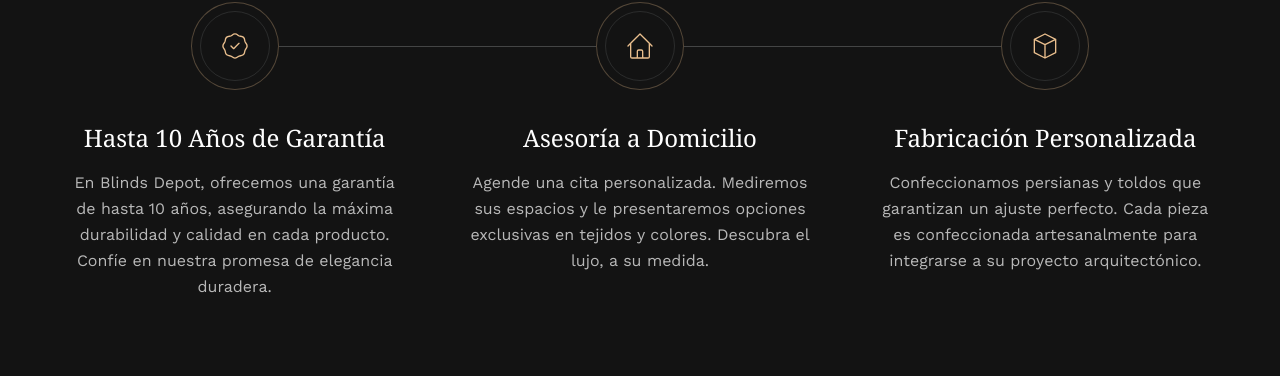
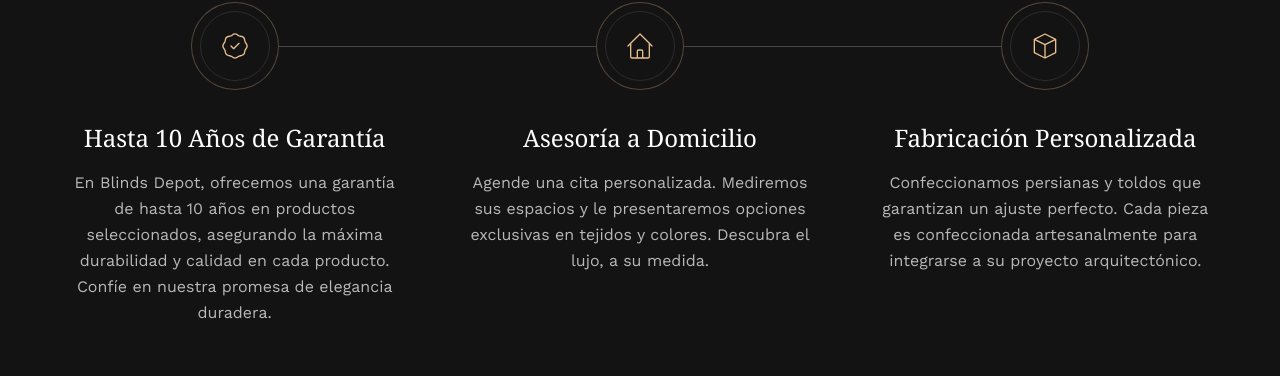
Before and after one commit to alexmendoza93/blindsdepot, a Next.js app: page / in a window 1280 px wide. Shown: the part 970-1346 px from the top of the page. Built offline with nearby package versions, Linux system fonts and the light colour scheme.

Commit message:
garanty undated and some descriptions, deleted somo products

```diff
--- a/app/components/FeaturesSection.tsx
+++ b/app/components/FeaturesSection.tsx
@@ -4,7 +4,7 @@ export default function FeaturesSection() {
       id: "warranty",
       title: "Hasta 10 Años de Garantía",
       description:
-        "En Blinds Depot, ofrecemos una garantía de hasta 10 años, asegurando la máxima durabilidad y calidad en cada producto. Confíe en nuestra promesa de elegancia duradera.",
+        "En Blinds Depot, ofrecemos una garantía de hasta 10 años en productos seleccionados, asegurando la máxima durabilidad y calidad en cada producto. Confíe en nuestra promesa de elegancia duradera.",
       icon: (
         <svg
           className="w-8 h-8 text-secondary"
--- a/app/data/products.ts
+++ b/app/data/products.ts
@@ -29,8 +29,10 @@ export const products: Product[] = [
     description:
       "Las cortinas de onda perfecta se caracterizan por su diseño de ondas simétricas y fluidas que aportan modernidad y mucha sofisticación a cualquier espacio. Su mecanismo y la cinta especial aseguran que cada onda mantenga su forma exacta desde el riel hasta el suelo, creando una caída verdaderamente impecable ideal para espacios contemporáneos o ventanales altos.",
     image: "/images/onda-perfecta.jpeg",
-    heroImage: "https://images.unsplash.com/photo-1513694203232-719a280e022f?q=80&w=2069&auto=format&fit=crop",
-    aboutImage: "https://images.unsplash.com/photo-1615873968403-89e068629265?q=80&w=1932&auto=format&fit=crop",
+    heroImage:
+      "https://images.unsplash.com/photo-1513694203232-719a280e022f?q=80&w=2069&auto=format&fit=crop",
+    aboutImage:
+      "https://images.unsplash.com/photo-1615873968403-89e068629265?q=80&w=1932&auto=format&fit=crop",
     heroAdjectives: ["MODERNIDAD", "SIMETRÍA", "ELEGANCIA"],
     advantages: [
       "Caída impecable y uniforme que siempre mantiene su forma",
@@ -90,8 +92,10 @@ export const products: Product[] = [
     description:
       "El diseño tradicional y elegante que nunca pasa de moda. Un clásico atemporal que enriquece cualquier decoración interior gracias a sus característicos pliegues agrupados.",
     image: "/images/pliegue-frances-4.jpeg",
-    heroImage: "https://images.unsplash.com/photo-1588854337236-6889d631faa8?q=80&w=2070&auto=format&fit=crop",
-    aboutImage: "https://images.unsplash.com/photo-1522771739844-6a9f6d5f14af?q=80&w=1971&auto=format&fit=crop",
+    heroImage:
+      "https://images.unsplash.com/photo-1588854337236-6889d631faa8?q=80&w=2070&auto=format&fit=crop",
+    aboutImage:
+      "https://images.unsplash.com/photo-1522771739844-6a9f6d5f14af?q=80&w=1971&auto=format&fit=crop",
     heroAdjectives: ["CLÁSICA", "ATEMPORAL", "DISTINGUIDA"],
     advantages: [
       "Aporta cuerpo, volumen y una caída estructurada muy elegante",
@@ -141,9 +145,12 @@ export const products: Product[] = [
     category: "Cortinas",
     description:
       "Caída suave y ondas marcadas para un estilo contemporáneo. Complemento perfecto de barras decorativas, ofreciendo una instalación visible y estética.",
-    image: "https://amazonaws.ipos.mx/fotos/4135/producto/3557582cc48d402593c5ecdc3231b8bc_16102025033644.jpg",
-    heroImage: "https://images.unsplash.com/photo-1600585154340-be6161a56a0c?q=80&w=2070&auto=format&fit=crop",
-    aboutImage: "https://images.unsplash.com/photo-1616047006789-b7af5afb8c20?q=80&w=1964&auto=format&fit=crop",
+    image:
+      "https://amazonaws.ipos.mx/fotos/4135/producto/3557582cc48d402593c5ecdc3231b8bc_16102025033644.jpg",
+    heroImage:
+      "https://images.unsplash.com/photo-1600585154340-be6161a56a0c?q=80&w=2070&auto=format&fit=crop",
+    aboutImage:
+      "https://images.unsplash.com/photo-1616047006789-b7af5afb8c20?q=80&w=1964&auto=format&fit=crop",
     heroAdjectives: ["CONTEMPORÁNEA", "VERSÁTIL", "PRÁCTICA"],
     advantages: [
       "Instalación sencilla y deslizamiento fluido sobre la barra",
@@ -194,9 +201,12 @@ export const products: Product[] = [
     category: "Persianas",
     description:
       "Simplicidad y funcionalidad para cualquier tipo de ambiente. Su diseño plano y compacto se adapta discretamente a la ventana, ofreciendo una extensa colección de telas y acabados.",
-    image: "https://i0.wp.com/persianaspentagrama.com/wp-content/uploads/2024/12/destacado-cortinas-enrollables.webp",
-    heroImage: "https://images.unsplash.com/photo-1616486338812-3dadae4b4ace?q=80&w=2064&auto=format&fit=crop",
-    aboutImage: "https://images.unsplash.com/photo-1505691938895-1758d7feb511?q=80&w=2000&auto=format&fit=crop",
+    image:
+      "https://i0.wp.com/persianaspentagrama.com/wp-content/uploads/2024/12/destacado-cortinas-enrollables.webp",
+    heroImage:
+      "https://images.unsplash.com/photo-1616486338812-3dadae4b4ace?q=80&w=2064&auto=format&fit=crop",
+    aboutImage:
+      "https://images.unsplash.com/photo-1505691938895-1758d7feb511?q=80&w=2000&auto=format&fit=crop",
     heroAdjectives: ["MINIMALISTA", "FUNCIONAL", "PRÁCTICA"],
     advantages: [
       "Ocupan muy poco espacio visual y físico al estar enrolladas",
@@ -246,9 +256,12 @@ export const products: Product[] = [
     category: "Persianas",
     description:
       "Control preciso de la luz con un diseño innovador de franjas sólidas y traslúcidas intercaladas. Una dualidad elegante que brinda un ambiente sofisticado y moderno.",
-    image: "https://http2.mlstatic.com/D_NQ_NP_802911-MLM100499430100_122025-O-oferta-persianas-sheer-elegance-enrollable-a-599-m2-43.webp",
-    heroImage: "https://images.unsplash.com/photo-1513694203232-719a280e022f?q=80&w=2069&auto=format&fit=crop",
-    aboutImage: "https://images.unsplash.com/photo-1615873968403-89e068629265?q=80&w=1932&auto=format&fit=crop",
+    image:
+      "https://http2.mlstatic.com/D_NQ_NP_802911-MLM100499430100_122025-O-oferta-persianas-sheer-elegance-enrollable-a-599-m2-43.webp",
+    heroImage:
+      "https://images.unsplash.com/photo-1513694203232-719a280e022f?q=80&w=2069&auto=format&fit=crop",
+    aboutImage:
+      "https://images.unsplash.com/photo-1615873968403-89e068629265?q=80&w=1932&auto=format&fit=crop",
     heroAdjectives: ["SOFISTICADA", "DUAL", "VERSÁTIL"],
     advantages: [
       "Regula la privacidad y entrada de luz sin necesidad de subir la persiana completa",
@@ -302,9 +315,12 @@ export const products: Product[] = [
     category: "Persianas",
     description:
       "La solución definitiva para control total: combina una persiana traslúcida y una black out en una sola ventana. Maximiza tu control de la iluminación de manera inteligente.",
-    image: "https://azuldecor.com.mx/wp-content/uploads/2025/08/sala-de-estar-con-cortinas-enrollables-dia-noche.jpg",
-    heroImage: "https://images.unsplash.com/photo-1588854337236-6889d631faa8?q=80&w=2070&auto=format&fit=crop",
-    aboutImage: "https://images.unsplash.com/photo-1522771739844-6a9f6d5f14af?q=80&w=1971&auto=format&fit=crop",
+    image:
+      "https://azuldecor.com.mx/wp-content/uploads/2025/08/sala-de-estar-con-cortinas-enrollables-dia-noche.jpg",
+    heroImage:
+      "https://images.unsplash.com/photo-1588854337236-6889d631faa8?q=80&w=2070&auto=format&fit=crop",
+    aboutImage:
+      "https://images.unsplash.com/photo-1522771739844-6a9f6d5f14af?q=80&w=1971&auto=format&fit=crop",
     heroAdjectives: ["DOBLE FUNCIÓN", "INTELIGENTE", "ÓPTIMA"],
     advantages: [
       "Dos persianas independientes compartiendo el mismo soporte",
@@ -354,9 +370,12 @@ export const products: Product[] = [
     category: "Persianas",
     description:
       "Oscuridad máxima ideal para un descanso profundo y reparador. Aislamiento térmico y visual del exterior mediante telas recubiertas de alta tecnología.",
-    image: "https://www.disprodec.com.co/images/Productos/Nuevos_Productos/Cortinas_enrollables/cortina-enrollable1.jpg",
-    heroImage: "https://images.unsplash.com/photo-1600585154340-be6161a56a0c?q=80&w=2070&auto=format&fit=crop",
-    aboutImage: "https://images.unsplash.com/photo-1616047006789-b7af5afb8c20?q=80&w=1964&auto=format&fit=crop",
+    image:
+      "https://www.disprodec.com.co/images/Productos/Nuevos_Productos/Cortinas_enrollables/cortina-enrollable1.jpg",
+    heroImage:
+      "https://images.unsplash.com/photo-1600585154340-be6161a56a0c?q=80&w=2070&auto=format&fit=crop",
+    aboutImage:
+      "https://images.unsplash.com/photo-1616047006789-b7af5afb8c20?q=80&w=1964&auto=format&fit=crop",
     heroAdjectives: ["DESCANSO", "AISLANTE", "MÁXIMA PRIVACIDAD"],
     advantages: [
       "Bloqueo total del paso de luz a través de la tela",
@@ -406,9 +425,12 @@ export const products: Product[] = [
     category: "Persianas",
     description:
       "Control solar y privacidad sin perder la vista al exterior. Tejidos perforados de alta tecnología que filtran los rayos UV manteniendo tus espacios frescos y luminosos.",
-    image: "https://abaser.co/wp-content/uploads/elementor/thumbs/enrollable-galeria-home-pyc5w3k8pofq3778at1kttfqzc890t1tvcq8cfejd4.jpg",
-    heroImage: "https://images.unsplash.com/photo-1616486338812-3dadae4b4ace?q=80&w=2064&auto=format&fit=crop",
-    aboutImage: "https://images.unsplash.com/photo-1505691938895-1758d7feb511?q=80&w=2000&auto=format&fit=crop",
+    image:
+      "https://abaser.co/wp-content/uploads/elementor/thumbs/enrollable-galeria-home-pyc5w3k8pofq3778at1kttfqzc890t1tvcq8cfejd4.jpg",
+    heroImage:
+      "https://images.unsplash.com/photo-1616486338812-3dadae4b4ace?q=80&w=2064&auto=format&fit=crop",
+    aboutImage:
+      "https://images.unsplash.com/photo-1505691938895-1758d7feb511?q=80&w=2000&auto=format&fit=crop",
     heroAdjectives: ["TÉRMICA", "TRANSLÚCIDA", "MODERNA"],
     advantages: [
       "Permite ver hacia afuera mientras protege de miradas exteriores (de día)",
@@ -453,66 +475,17 @@ export const products: Product[] = [
     gallery: ["/images/malla-sombra.jpeg"],
   },
   {
-    slug: "verticales",
-    name: "Persianas Verticales",
-    category: "Persianas",
-    description:
-      "Control de luz y privacidad absoluto, ideal para grandes ventanales, canceles corredizos y proyectos comerciales contemporáneos.",
-    image: "https://sophiestore.pe/wp-content/uploads/2024/11/persianas-verticales-crema.jpg",
-    heroImage: "https://images.unsplash.com/photo-1513694203232-719a280e022f?q=80&w=2069&auto=format&fit=crop",
-    aboutImage: "https://images.unsplash.com/photo-1615873968403-89e068629265?q=80&w=1932&auto=format&fit=crop",
-    heroAdjectives: ["TRADICIONAL", "PRACTICIDAD", "ECONÓMICA"],
-    advantages: [
-      "Rotación de 180 grados para un direccionamiento de luz perfecto",
-      "Ideal para puertas corredizas, ya que se pueden recoger hacia un lado",
-      "Efecto visual que hace ver los techos más altos",
-      "Las tabletas individuales son fáciles de reemplazar si se dañan",
-    ],
-    advice:
-      "Son la mejor opción cuando se tiene un cancel con mucho tránsito hacia un patio o balcón. Opta por tabletas de tela rígida para un aspecto más cálido residencial, o tabletas de PVC para alto tráfico y limpieza rápida.",
-    features: [
-      {
-        title: "Tabletas Independientes",
-        description:
-          "Láminas verticales de 90mm que cuelgan del riel superior de manera uniforme.",
-        icon: "menu",
-      },
-      {
-        title: "Giros de 180°",
-        description:
-          "Permiten dirigir la entrada del sol o cerrarse completamente empalmándose.",
-        icon: "rotate-cw",
-      },
-      {
-        title: "Aperturas Flexibles",
-        description:
-          "Pueden abrir hacia la derecha, hacia la izquierda, o dividirse al centro.",
-        icon: "expand",
-      },
-    ],
-    techSpecs: [
-      {
-        title: "Riel",
-        description:
-          "Riel de aluminio anodizado con carros autolubricados y cordón de desplazamiento de alta resistencia.",
-      },
-      {
-        title: "Material de Tabletas",
-        description:
-          "Disponibles en PVC (fácil lavado, lisas o texturizadas) o en tela (tratadas con apresto para mantener la rigidez).",
-      },
-    ],
-    gallery: [],
-  },
-  {
     slug: "shangri-la",
     name: "Persianas Shangri-la",
     category: "Persianas",
     description:
       "Suavidad visual de una cortina tradicional con la funcionalidad precisa de una persiana. Compuesta por láminas horizontales de tela suspendidas entre dos velos transparentes.",
-    image: "https://wcp2api.hdlao.com/storage/1927/conversions/cortina-shangri-la_2-optimized.webp",
-    heroImage: "https://images.unsplash.com/photo-1588854337236-6889d631faa8?q=80&w=2070&auto=format&fit=crop",
-    aboutImage: "https://images.unsplash.com/photo-1522771739844-6a9f6d5f14af?q=80&w=1971&auto=format&fit=crop",
+    image:
+      "https://wcp2api.hdlao.com/storage/1927/conversions/cortina-shangri-la_2-optimized.webp",
+    heroImage:
+      "https://images.unsplash.com/photo-1588854337236-6889d631faa8?q=80&w=2070&auto=format&fit=crop",
+    aboutImage:
+      "https://images.unsplash.com/photo-1522771739844-6a9f6d5f14af?q=80&w=1971&auto=format&fit=crop",
     heroAdjectives: ["INNOVADORA", "SUAVE", "ELEGANTE"],
     advantages: [
       "Efecto flotante mágico que transforma la luz exterior en un brillo suave",
@@ -563,9 +536,12 @@ export const products: Product[] = [
     category: "Toldos",
     description:
       "Elegancia clásica europea para terrazas, ventanas y comercios. Su diseño curvo o de ángulo fijo añade un toque arquitectónico distintivo y permanente a cualquier fachada.",
-    image: "https://www.toldospaulistano.com.br/images/articles/toldo-para-porta-de-entrada-em-sao-paulo.webp",
-    heroImage: "https://images.unsplash.com/photo-1600585154340-be6161a56a0c?q=80&w=2070&auto=format&fit=crop",
-    aboutImage: "https://images.unsplash.com/photo-1616047006789-b7af5afb8c20?q=80&w=1964&auto=format&fit=crop",
+    image:
+      "https://www.toldospaulistano.com.br/images/articles/toldo-para-porta-de-entrada-em-sao-paulo.webp",
+    heroImage:
+      "https://images.unsplash.com/photo-1600585154340-be6161a56a0c?q=80&w=2070&auto=format&fit=crop",
+    aboutImage:
+      "https://images.unsplash.com/photo-1616047006789-b7af5afb8c20?q=80&w=1964&auto=format&fit=crop",
     heroAdjectives: ["CLÁSICO", "EUROPEO", "DISTINTIVO"],
     advantages: [
       "Agrega valor arquitectónico e identidad visual a la propiedad",
@@ -618,9 +594,12 @@ export const products: Product[] = [
     category: "Toldos",
     description:
       "Flexibilidad total para tus espacios al aire libre. Sus brazos extensibles permiten tener sombra cuando la necesitas y cielo abierto cuando lo prefieres.",
-    image: "https://static.wixstatic.com/media/7a0311_e062df196ba94d7b9dd6cb58202a13f3~mv2.jpg",
-    heroImage: "https://images.unsplash.com/photo-1616486338812-3dadae4b4ace?q=80&w=2064&auto=format&fit=crop",
-    aboutImage: "https://images.unsplash.com/photo-1505691938895-1758d7feb511?q=80&w=2000&auto=format&fit=crop",
+    image:
+      "https://static.wixstatic.com/media/7a0311_e062df196ba94d7b9dd6cb58202a13f3~mv2.jpg",
+    heroImage:
+      "https://images.unsplash.com/photo-1616486338812-3dadae4b4ace?q=80&w=2064&auto=format&fit=crop",
+    aboutImage:
+      "https://images.unsplash.com/photo-1505691938895-1758d7feb511?q=80&w=2000&auto=format&fit=crop",
     heroAdjectives: ["FLEXIBLE", "FUNCIONAL", "MOTORIZADO"],
     advantages: [
       "Extiende el área habitable hacia patios y terrazas",
@@ -670,9 +649,12 @@ export const products: Product[] = [
     category: "Toldos",
     description:
       "Protección solar eficiente con un diseño minimalista. Ideales para cerrar perimetralmente terrazas, balcones y pérgolas de manera elegante y funcional.",
-    image: "https://images.pexels.com/photos/34277692/pexels-photo-34277692.jpeg",
-    heroImage: "https://images.unsplash.com/photo-1513694203232-719a280e022f?q=80&w=2069&auto=format&fit=crop",
-    aboutImage: "https://images.unsplash.com/photo-1615873968403-89e068629265?q=80&w=1932&auto=format&fit=crop",
+    image:
+      "https://images.pexels.com/photos/34277692/pexels-photo-34277692.jpeg",
+    heroImage:
+      "https://images.unsplash.com/photo-1513694203232-719a280e022f?q=80&w=2069&auto=format&fit=crop",
+    aboutImage:
+      "https://images.unsplash.com/photo-1615873968403-89e068629265?q=80&w=1932&auto=format&fit=crop",
     heroAdjectives: ["MINIMALISTA", "PROTECCIÓN", "PERIMETRAL"],
     advantages: [
       "Convierte terrazas abiertas en áreas útiles sin importar el sol lateral",
@@ -725,9 +707,12 @@ export const products: Product[] = [
     category: "Toldos",
     description:
       "Protección que se adapta a las ventanas. Una solución donde el brazo cae verticalmente y luego se proyecta formando un ángulo que permite sombra y ventilación a la vez.",
-    image: "https://www.rappachiani.com.ar/img/toldos/brazo-fijo/toldo-brazo-fijo-05.jpg",
-    heroImage: "https://images.unsplash.com/photo-1588854337236-6889d631faa8?q=80&w=2070&auto=format&fit=crop",
-    aboutImage: "https://images.unsplash.com/photo-1522771739844-6a9f6d5f14af?q=80&w=1971&auto=format&fit=crop",
+    image:
+      "https://www.rappachiani.com.ar/img/toldos/brazo-fijo/toldo-brazo-fijo-05.jpg",
+    heroImage:
+      "https://images.unsplash.com/photo-1588854337236-6889d631faa8?q=80&w=2070&auto=format&fit=crop",
+    aboutImage:
+      "https://images.unsplash.com/photo-1522771739844-6a9f6d5f14af?q=80&w=1971&auto=format&fit=crop",
     heroAdjectives: ["GEOMÉTRICA", "RÍGIDO", "FUNCIONAL"],
     advantages: [
       "Permite abrir la ventana hacia afuera y mantener ventilación",
@@ -771,110 +756,6 @@ export const products: Product[] = [
     ],
     gallery: [],
   },
-  {
-    slug: "zip",
-    name: "Toldo Zip",
-    category: "Toldos",
-    description:
-      "El sistema vertical definitivo. La tela se desliza cautiva dentro de unas guías laterales mediante un sistema de cremallera, haciéndolo altamente resistente al viento y ofreciendo un cierre 100% hermético.",
-    image: "https://www.arquimaster.com.ar/web/wp-content/uploads/2016/04/toldos_universal_zip.jpg",
-    heroImage: "https://images.unsplash.com/photo-1600585154340-be6161a56a0c?q=80&w=2070&auto=format&fit=crop",
-    aboutImage: "https://images.unsplash.com/photo-1616047006789-b7af5afb8c20?q=80&w=1964&auto=format&fit=crop",
-    heroAdjectives: ["RESISTENCIA", "HERMÉTICO", "PREMIUM"],
-    advantages: [
-      "Resistencia a vientos de hasta 100 km/h al no dejar que la lona 'flanee'",
-      "Cierre lateral hermético que bloquea insectos, lluvia y polvo",
-      "Ideal para climatizar pérgolas (retiene aire acondicionado o calefacción)",
-      "La lona siempre lucirá perfectamente tensa sin arrugas",
-    ],
-    advice:
-      "Si buscas cerrar una terraza para usarla todo el año como comedor o sala exterior, el Toldo ZIP es la mejor inversión del mercado. En tela transparente (PVC) te aísla del clima severo; en tela Malla Screen, frena los vientos y el sol molestos.",
-    features: [
-      {
-        title: "Sistema de Cremallera",
-        description:
-          "Los bordes de la lona tienen un cierre soldado que va asegurado dentro de los perfiles laterales.",
-        icon: "lock",
-      },
-      {
-        title: "Cajón Oculto",
-        description:
-          "Rollo contenido en un cofre de aluminio extruido muy elegante y compacto.",
-        icon: "box",
-      },
-      {
-        title: "Alta Ingeniería",
-        description:
-          "Sistemas mayormente motorizados por la tensión que manejan, asegurando suavidad de uso.",
-        icon: "settings",
-      },
-    ],
-    techSpecs: [
-      {
-        title: "Resistencia al Viento",
-        description:
-          "Certificaciones clase 3 a 6 (dependiendo la dimensión), el más resistente en sistemas verticales.",
-      },
-      {
-        title: "Dimensiones Máximas",
-        description:
-          "Permite cubrir grandes claros (hasta 6m de ancho) sin divisiones ni soportes intermedios.",
-      },
-    ],
-    gallery: [],
-  },
-  {
-    slug: "domo",
-    name: "Toldo Domo",
-    category: "Toldos",
-    description:
-      "Estilo arquitectónico curvo o en forma de cuarto de esfera que brinda protección duradera, estética y personalidad a accesos, ventanas o escaparates.",
-    image: "https://cdn1.vente-unique.com/thumbnails/product/3623/3623132/large/0/42014529.webp",
-    heroImage: "https://images.unsplash.com/photo-1616486338812-3dadae4b4ace?q=80&w=2064&auto=format&fit=crop",
-    aboutImage: "https://images.unsplash.com/photo-1505691938895-1758d7feb511?q=80&w=2000&auto=format&fit=crop",
-    heroAdjectives: ["CLÁSICO", "ICÓNICO", "DURADERO"],
-    advantages: [
-      "Protección por sus 3 lados contra lluvia lateral y sol oblicuo",
-      "Da un aspecto de hotel boutique o restaurante de lujo clásico",
-      "Ideal para entradas principales protegiendo a la gente mientras espera",
-      "Muy resistente al agua ya que su forma escurre la lluvia inmediatamente",
-    ],
-    advice:
-      "Muy recomendado para negocios de hostelería o puertas de arco medio. A diferencia de otros toldos curvos retráctiles, los domos en forma de esfera suelen ser fijos por su complejidad, lo cual garantiza una altísima durabilidad pero requiere permisos de fachada en algunos residenciales.",
-    features: [
-      {
-        title: "Forma 3D",
-        description:
-          "Estructura semiesférica de varios aros que tensionan la tela de forma magistral.",
-        icon: "globe",
-      },
-      {
-        title: "Protección Envolvente",
-        description:
-          "Cubre por arriba y por los laterales, evitando filtraciones en los costados.",
-        icon: "shield",
-      },
-      {
-        title: "Estética Atractiva",
-        description:
-          "Su diseño voluminoso atrae miradas, ideal para resaltar negocios en la calle.",
-        icon: "star",
-      },
-    ],
-    techSpecs: [
-      {
-        title: "Fabricación",
-        description:
-          "Confección artesanal de la lona en gajos termosoldados para evitar filtraciones de agua en las costuras.",
-      },
-      {
-        title: "Perfiles",
-        description:
-          "Típicamente fabricado con aros de aluminio rolados a medida para no oxidarse con la humedad constante.",
-      },
-    ],
-    gallery: [],
-  },
 ];
 
 export const categories = [
```
